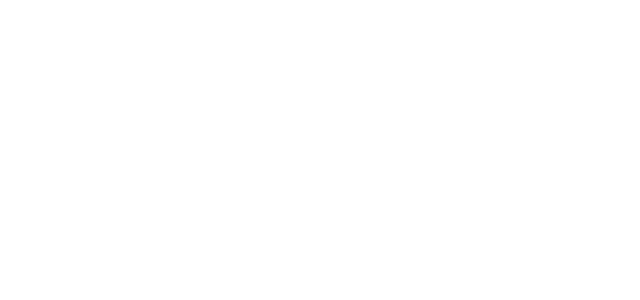
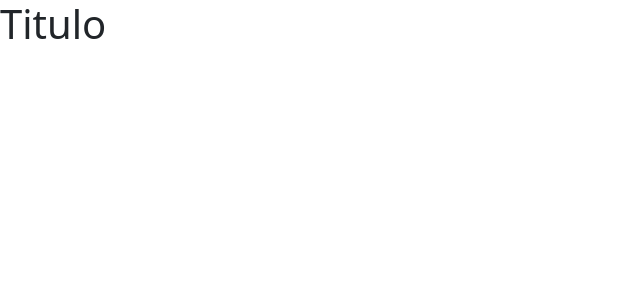
Before and after one commit to Mateo872/listTasksReact, a React (Vite) app: page / in a window 1280 px wide. Shown: the top 300 px of the page, without its empty margins (0-640 px from the left). Built offline with nearby package versions, Linux system fonts and the light colour scheme.

Commit message:
Instalamos react-boostrap

```diff
--- a/package.json
+++ b/package.json
@@ -10,7 +10,9 @@
     "preview": "vite preview"
   },
   "dependencies": {
+    "bootstrap": "^5.2.3",
     "react": "^18.2.0",
+    "react-bootstrap": "^2.7.4",
     "react-dom": "^18.2.0"
   },
   "devDependencies": {
--- a/src/App.jsx
+++ b/src/App.jsx
@@ -1,7 +1,12 @@
 import "./App.css";
+import "bootstrap/dist/css/bootstrap.min.css";
 
 function App() {
-  return <></>;
+  return (
+    <>
+      <h1>Titulo</h1>
+    </>
+  );
 }
 
 export default App;
```
Also changed, not shown: 1 other file (tests, documents, lock files or other folders).
